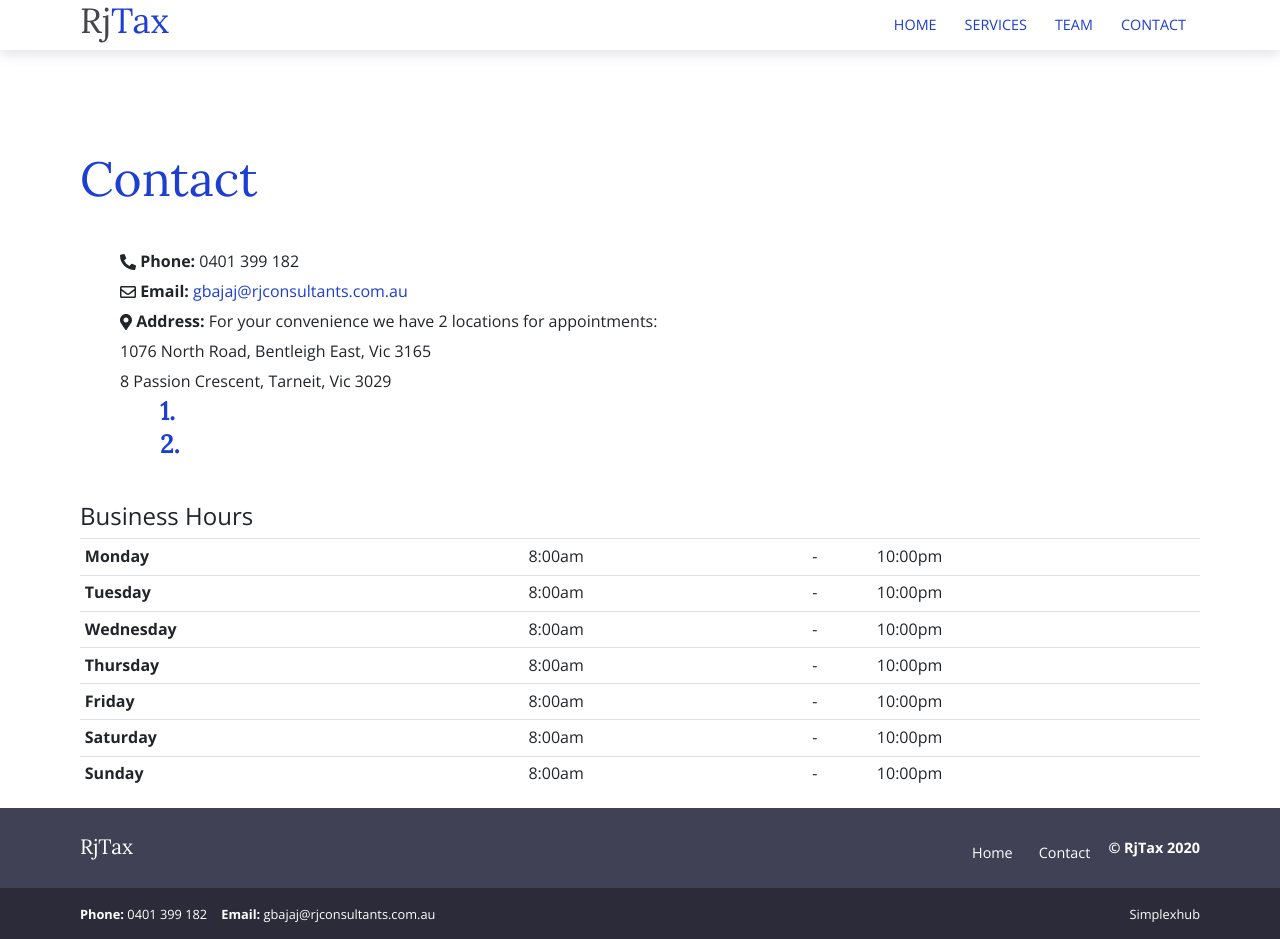
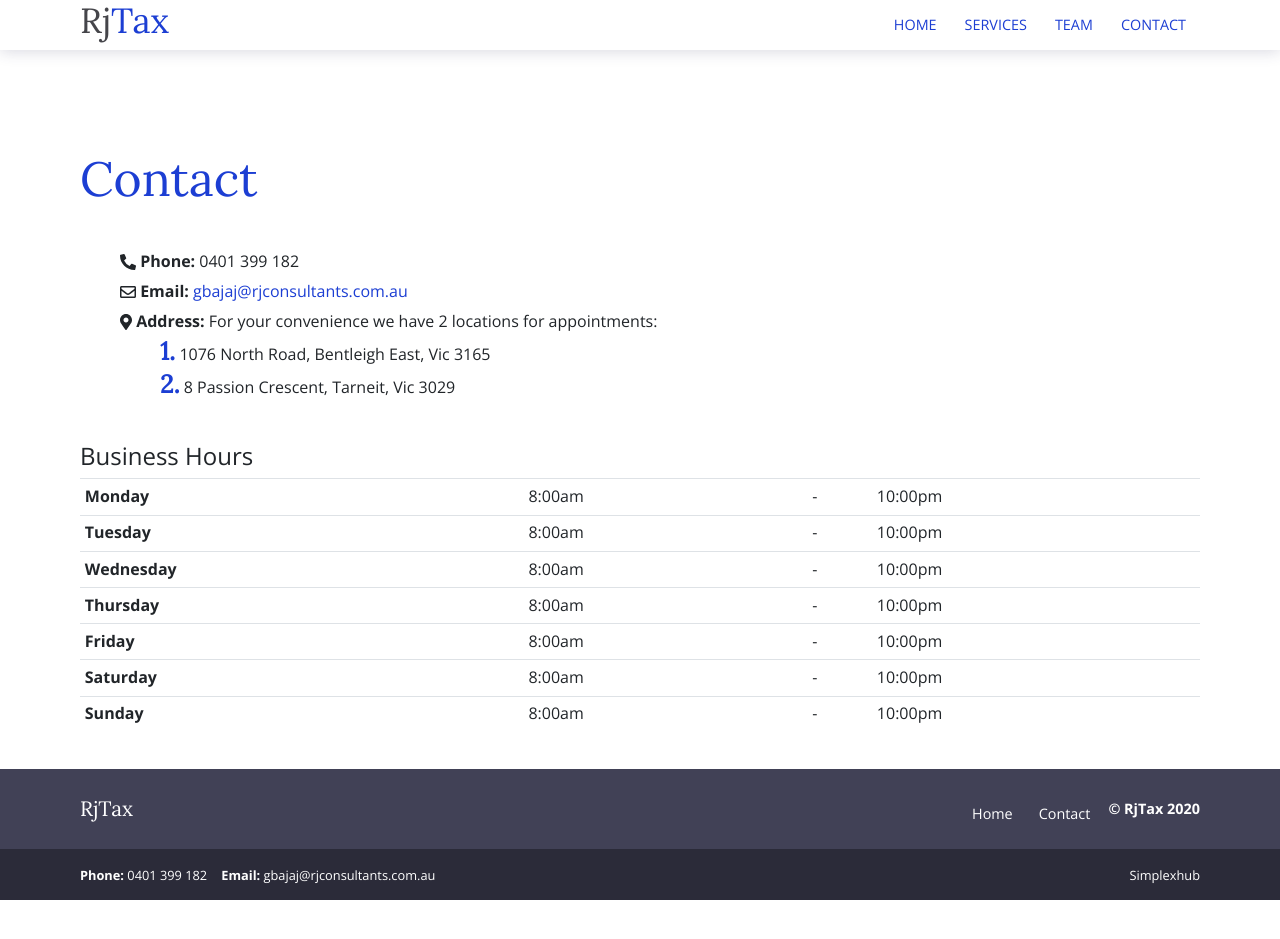
Before and after one commit to raisulsh2020/raisul-sh2020.github.io, a Jekyll site: the page built from contact.html, in a window 1280 px wide. Built offline with Jekyll 4.4.1, drawn with Linux system fonts in a browser that asks for light colours; after the commit the page ends 900 px from its top, so only the background shows below that.

Commit message:
Content added

```diff
--- a/_data/contact.yml
+++ b/_data/contact.yml
@@ -1,4 +1,6 @@
 email: 'gbajaj@rjconsultants.com.au'
 phone: '0401 399 182'
 businessName: 'RjTax'
-address: 'For your convenience we have 2 locations for appointments: <br/>1076 North Road, Bentleigh East, Vic 3165<br/>8 Passion Crescent, Tarneit, Vic 3029'
+address: 'For your convenience we have 2 locations for appointments:'
+address1: '1076 North Road, Bentleigh East, Vic 3165'
+address2: '8 Passion Crescent, Tarneit, Vic 3029'
```
